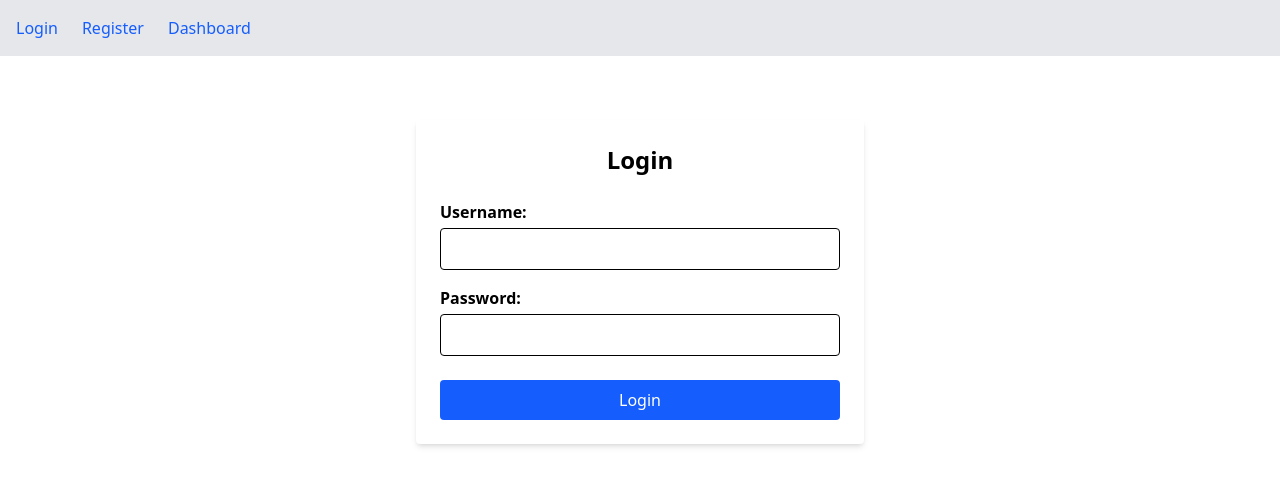
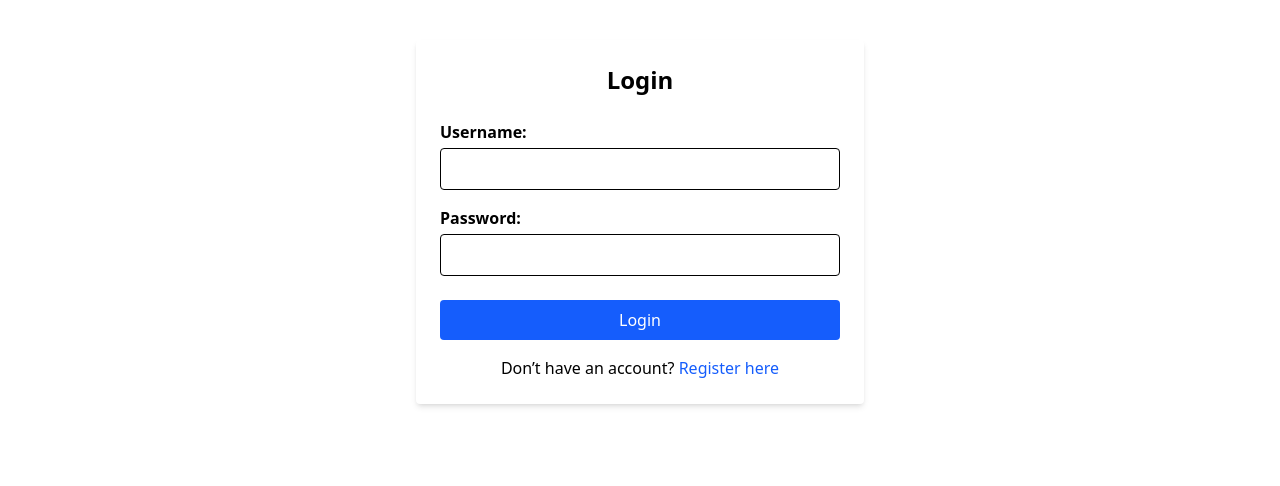
Before and after one commit to JohnLool/devops-dashboard, a React (Vite) app in the folder frontend/: page /login in a window 1280 px wide. Shown: the top 486 px of the page. Built offline with nearby package versions, Linux system fonts and the light colour scheme.

Commit message:
unlog button added, redirect improved

```diff
--- a/frontend/src/App.jsx
+++ b/frontend/src/App.jsx
@@ -1,47 +1,27 @@
 import React from 'react';
-import { BrowserRouter, Routes, Route, Link } from 'react-router-dom';
+import { BrowserRouter, Routes, Route, Navigate } from 'react-router-dom';
 import Login from './pages/Login';
 import Register from './pages/Register';
 import Dashboard from './pages/Dashboard';
+import ProtectedRoute from './ProtectedRoute';
 
 const App = () => {
   return (
     <BrowserRouter>
-      <nav className="bg-gray-200 p-4">
-        <ul className="flex space-x-6">
-          <li>
-            <Link
-              to="/login"
-              className="text-blue-600 hover:text-blue-800 font-medium"
-            >
-              Login
-            </Link>
-          </li>
-          <li>
-            <Link
-              to="/register"
-              className="text-blue-600 hover:text-blue-800 font-medium"
-            >
-              Register
-            </Link>
-          </li>
-          <li>
-            <Link
-              to="/dashboard"
-              className="text-blue-600 hover:text-blue-800 font-medium"
-            >
-              Dashboard
-            </Link>
-          </li>
-        </ul>
-      </nav>
-      <main className="container mx-auto p-6">
-        <Routes>
-          <Route path="/login" element={<Login />} />
-          <Route path="/register" element={<Register />} />
-          <Route path="/dashboard" element={<Dashboard />} />
-        </Routes>
-      </main>
+      <Routes>
+        <Route path="/login" element={<Login />} />
+        <Route path="/register" element={<Register />} />
+        <Route
+          path="/dashboard"
+          element={
+            <ProtectedRoute>
+              <Dashboard />
+            </ProtectedRoute>
+          }
+        />
+        {/* Если пользователь заходит по неизвестному URL, перенаправляем его на логин */}
+        <Route path="*" element={<Navigate to="/login" replace />} />
+      </Routes>
     </BrowserRouter>
   );
 };
--- /dev/null
+++ b/frontend/src/ProtectedRoute.jsx
@@ -0,0 +1,13 @@
+import React from 'react';
+import { Navigate } from 'react-router-dom';
+import Cookies from 'js-cookie';
+
+const ProtectedRoute = ({ children }) => {
+  const token = Cookies.get('access_token');
+  if (!token) {
+    return <Navigate to="/login" replace />;
+  }
+  return children;
+};
+
+export default ProtectedRoute;
--- a/frontend/src/pages/Dashboard.jsx
+++ b/frontend/src/pages/Dashboard.jsx
@@ -1,9 +1,19 @@
 import React, { useEffect, useState } from 'react';
+import { useNavigate } from 'react-router-dom';
 import Cookies from 'js-cookie';
 
 const Dashboard = () => {
   const [servers, setServers] = useState([]);
   const [error, setError] = useState('');
+  const navigate = useNavigate();
+
+  // Если пользователь не залогинен, редирект на /login
+  useEffect(() => {
+    const token = Cookies.get('access_token');
+    if (!token) {
+      navigate('/login');
+    }
+  }, [navigate]);
 
   useEffect(() => {
     const fetchServers = async () => {
@@ -20,10 +30,6 @@ const Dashboard = () => {
         if (!response.ok) {
           throw new Error('Failed to fetch servers');
         }
-
-        console.log("Response status:", response.status);
-        console.log("Redirected to:", response.url);
-
         const data = await response.json();
         setServers(data);
       } catch (err) {
@@ -34,15 +40,29 @@ const Dashboard = () => {
     fetchServers();
   }, []);
 
+  const handleLogout = () => {
+    Cookies.remove('access_token', { path: '/' });
+    navigate('/login');
+  };
+
   return (
     <div className="max-w-4xl mx-auto p-6 mt-10">
-      <h2 className="text-3xl font-bold mb-6">Dashboard</h2>
+      <div className="flex justify-between items-center mb-6">
+        <h2 className="text-3xl font-bold">Dashboard</h2>
+        <button
+          onClick={handleLogout}
+          className="py-2 px-4 bg-red-600 text-white rounded hover:bg-red-700 transition"
+        >
+          Logout
+        </button>
+      </div>
       {error && <p className="text-red-500 mb-4">{error}</p>}
       {servers.length > 0 ? (
         <ul className="space-y-4">
-          {servers.map((server) => (
+          {servers.map(server => (
             <li key={server.id} className="p-4 border rounded hover:shadow-lg transition">
-              <strong className="text-xl">{server.name}</strong> - {server.host}:{server.port}
+              <h3 className="text-xl font-semibold">{server.name}</h3>
+              <p>{server.host}:{server.port}</p>
             </li>
           ))}
         </ul>
--- a/frontend/src/pages/Login.jsx
+++ b/frontend/src/pages/Login.jsx
@@ -1,5 +1,5 @@
-import React, { useState } from 'react';
-import { useNavigate } from 'react-router-dom';
+import React, { useState, useEffect } from 'react';
+import { useNavigate, Link } from 'react-router-dom';
 import Cookies from 'js-cookie';
 
 const Login = () => {
@@ -8,12 +8,19 @@ const Login = () => {
   const [error, setError] = useState('');
   const navigate = useNavigate();
 
+  // Если пользователь уже залогинен, редиректим на Dashboard
+  useEffect(() => {
+    const token = Cookies.get('access_token');
+    if (token) {
+      navigate('/dashboard');
+    }
+  }, [navigate]);
+
   const handleSubmit = async (e) => {
     e.preventDefault();
     setError('');
 
     try {
-      // Build form data in x-www-form-urlencoded format
       const formData = new URLSearchParams();
       formData.append('username', username);
       formData.append('password', password);
@@ -29,9 +36,9 @@ const Login = () => {
       }
 
       const data = await response.json();
-      // Set cookie with options so it persists (for development, secure is false)
+      // Устанавливаем куки с параметрами: Path, SameSite, secure (secure=false для HTTP)
       Cookies.set('access_token', data.access_token, { path: '/', sameSite: 'None', secure: false });
-      navigate('/dashboard'); // Redirect to dashboard after login
+      navigate('/dashboard');
     } catch (err) {
       setError(err.message);
     }
@@ -62,13 +69,16 @@ const Login = () => {
             className="w-full px-3 py-2 border rounded focus:outline-none focus:ring-2 focus:ring-blue-500"
           />
         </div>
-        <button
-          type="submit"
-          className="w-full py-2 bg-blue-600 text-white rounded hover:bg-blue-700 transition"
-        >
+        <button type="submit" className="w-full py-2 bg-blue-600 text-white rounded hover:bg-blue-700 transition">
           Login
         </button>
       </form>
+      <p className="mt-4 text-center">
+        Don’t have an account?{' '}
+        <Link to="/register" className="text-blue-600 hover:underline">
+          Register here
+        </Link>
+      </p>
     </div>
   );
 };
--- a/frontend/src/pages/Register.jsx
+++ b/frontend/src/pages/Register.jsx
@@ -1,5 +1,6 @@
-import React, { useState } from 'react';
-import { useNavigate } from 'react-router-dom';
+import React, { useState, useEffect } from 'react';
+import { useNavigate, Link } from 'react-router-dom';
+import Cookies from 'js-cookie';
 
 const Register = () => {
   const [username, setUsername] = useState('');
@@ -7,6 +8,14 @@ const Register = () => {
   const [password, setPassword] = useState('');
   const [error, setError]       = useState('');
   const navigate = useNavigate();
+
+  // Если пользователь уже залогинен, редиректим на Dashboard
+  useEffect(() => {
+    const token = Cookies.get('access_token');
+    if (token) {
+      navigate('/dashboard');
+    }
+  }, [navigate]);
 
   const handleSubmit = async (e) => {
     e.preventDefault();
@@ -69,6 +78,12 @@ const Register = () => {
           Register
         </button>
       </form>
+      <p className="mt-4 text-center">
+        Already have an account?{' '}
+        <Link to="/login" className="text-blue-600 hover:underline">
+          Login here
+        </Link>
+      </p>
     </div>
   );
 };
```
